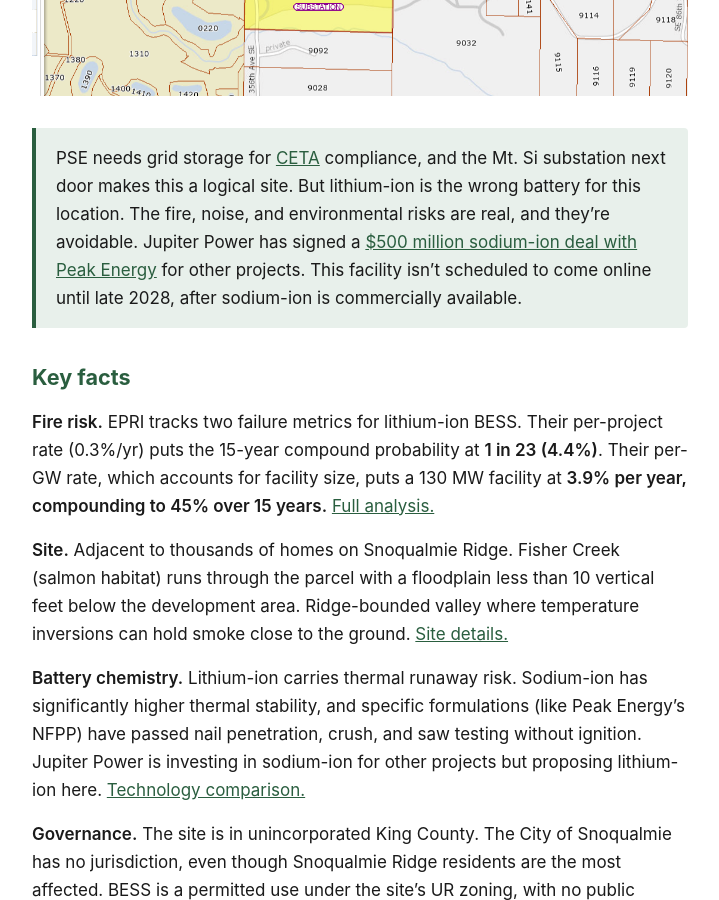
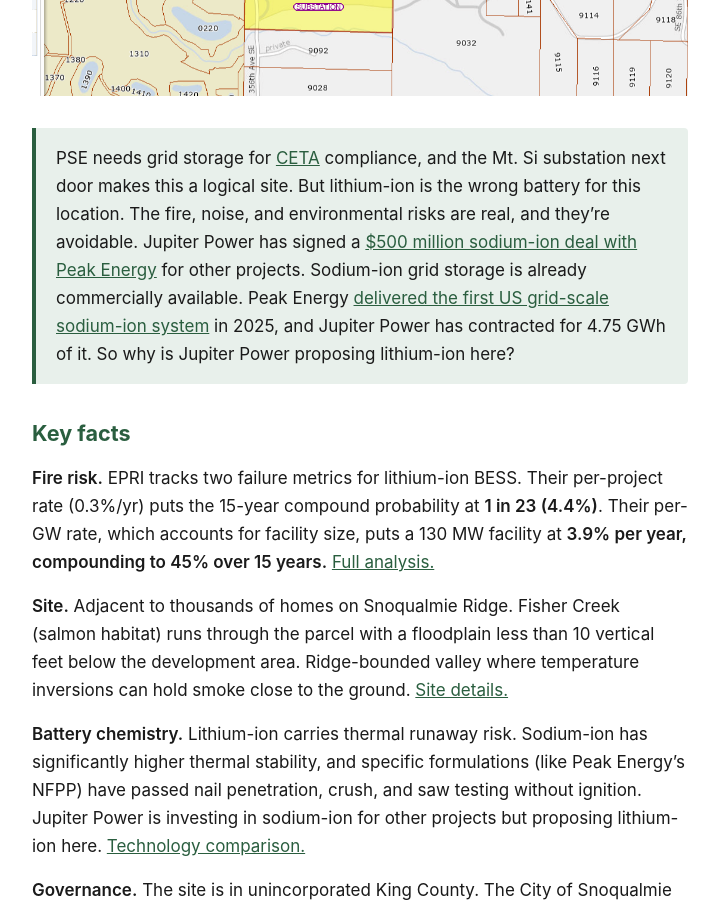
Before and after one commit to calef/cascadia-ridge-bess, a Jekyll site: the page built from index.md, in a window 1280 px wide and 900 px high, scrolled down 676 px. Shown: the whole window, without its empty margins (280-999 px from the left). Built offline with Jekyll 4.4.1, drawn with Linux system fonts in a browser that asks for light colours.

Commit message:
Deploy site 2026-03-26-120106

```diff
--- a/index.md
+++ b/index.md
@@ -8,7 +8,7 @@ title: "Cascadia Ridge BESS: Community Research"
 [![Annotated parcel map showing BESS parcels, PSE corridor, and Mt. Si substation](/assets/parcel-map-annotated.png)](/site-and-environment#parcels)
 
 <div class="callout" markdown="1">
-PSE needs grid storage for [CETA](/ceta) compliance, and the Mt. Si substation next door makes this a logical site. But lithium-ion is the wrong battery for this location. The fire, noise, and environmental risks are real, and they're avoidable. Jupiter Power has signed a [$500 million sodium-ion deal with Peak Energy](https://www.prnewswire.com/news-releases/peak-energy-signs-4-75-gwh-contract-with-jupiter-power-for-industry-leading-sodium-ion-battery-storage-systems-302612467.html) for other projects. This facility isn't scheduled to come online until late 2028, after sodium-ion is commercially available.
+PSE needs grid storage for [CETA](/ceta) compliance, and the Mt. Si substation next door makes this a logical site. But lithium-ion is the wrong battery for this location. The fire, noise, and environmental risks are real, and they're avoidable. Jupiter Power has signed a [$500 million sodium-ion deal with Peak Energy](https://www.prnewswire.com/news-releases/peak-energy-signs-4-75-gwh-contract-with-jupiter-power-for-industry-leading-sodium-ion-battery-storage-systems-302612467.html) for other projects. Sodium-ion grid storage is already commercially available. Peak Energy [delivered the first US grid-scale sodium-ion system](https://www.prnewswire.com/news-releases/peak-energy-delivers-first-grid-scale-sodium-ion-battery-storage-system-in-the-us-302519228.html) in 2025, and Jupiter Power has contracted for 4.75 GWh of it. So why is Jupiter Power proposing lithium-ion here?
 </div>
 
 ## Key facts
```
Also changed, not shown: _pages/battery-technology.md (+1 -1 lines), _pages/ceta.md (+1 -1 lines), _pages/faq.md (+1 -1 lines), 5 other files.
